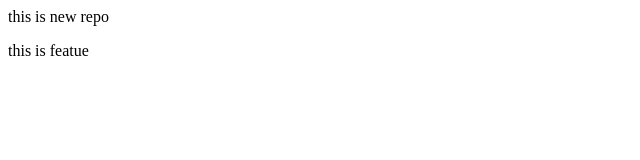
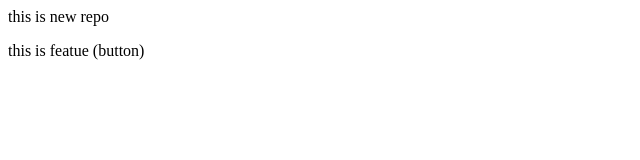
Before and after one commit to HRk-hritik/localrepot, a plain HTML site: page index.html in a window 1280 px wide. Shown: the full height of the page, 0-640 px from the left. Drawn offline with Linux system fonts and the light colour scheme.

```diff
--- a/index.html
+++ b/index.html
@@ -1,2 +1,2 @@
 <p> this is new repo</p>
-<p>this is  featue<p>
+<p>this is  featue (button)<p>
```
